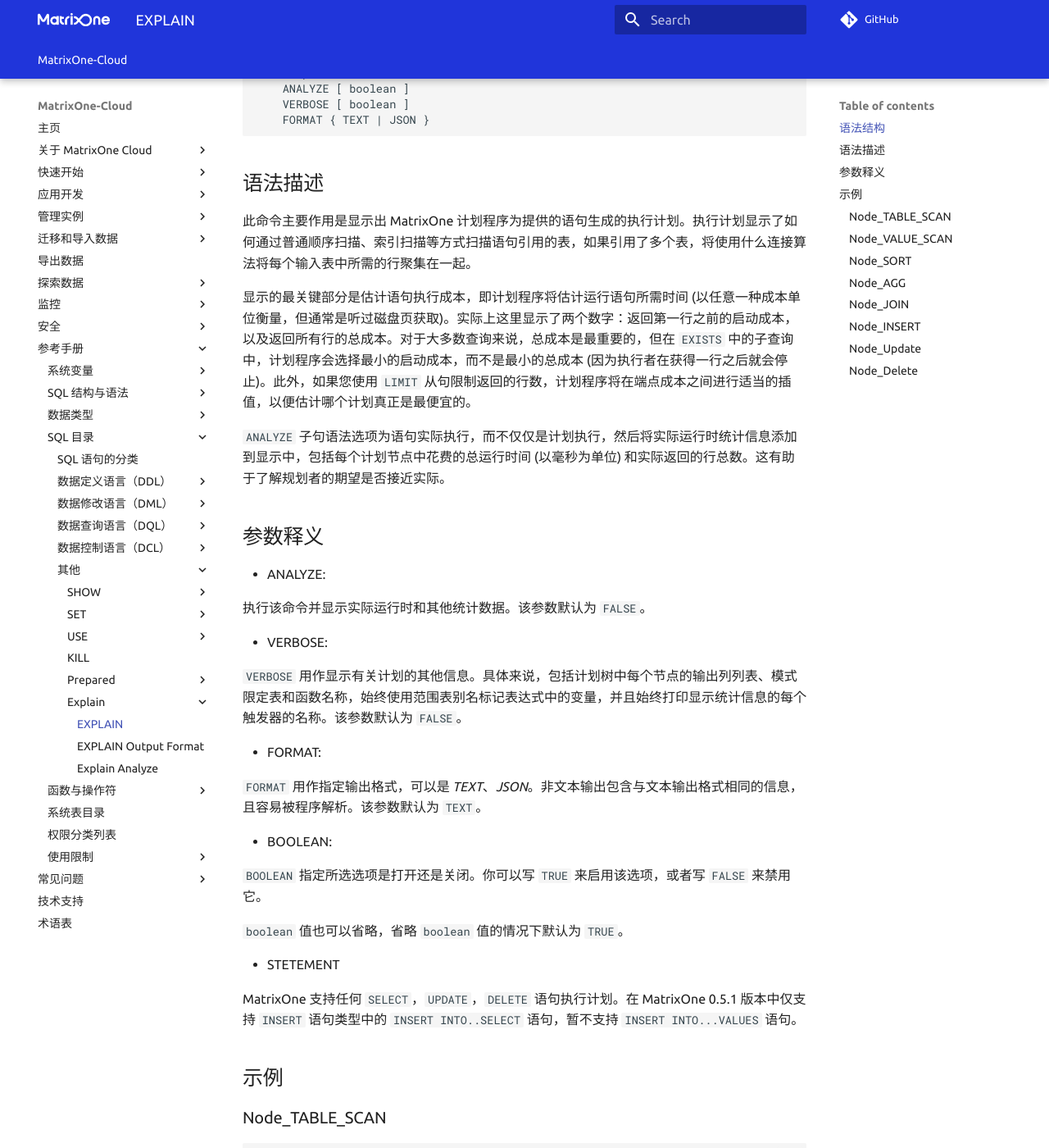
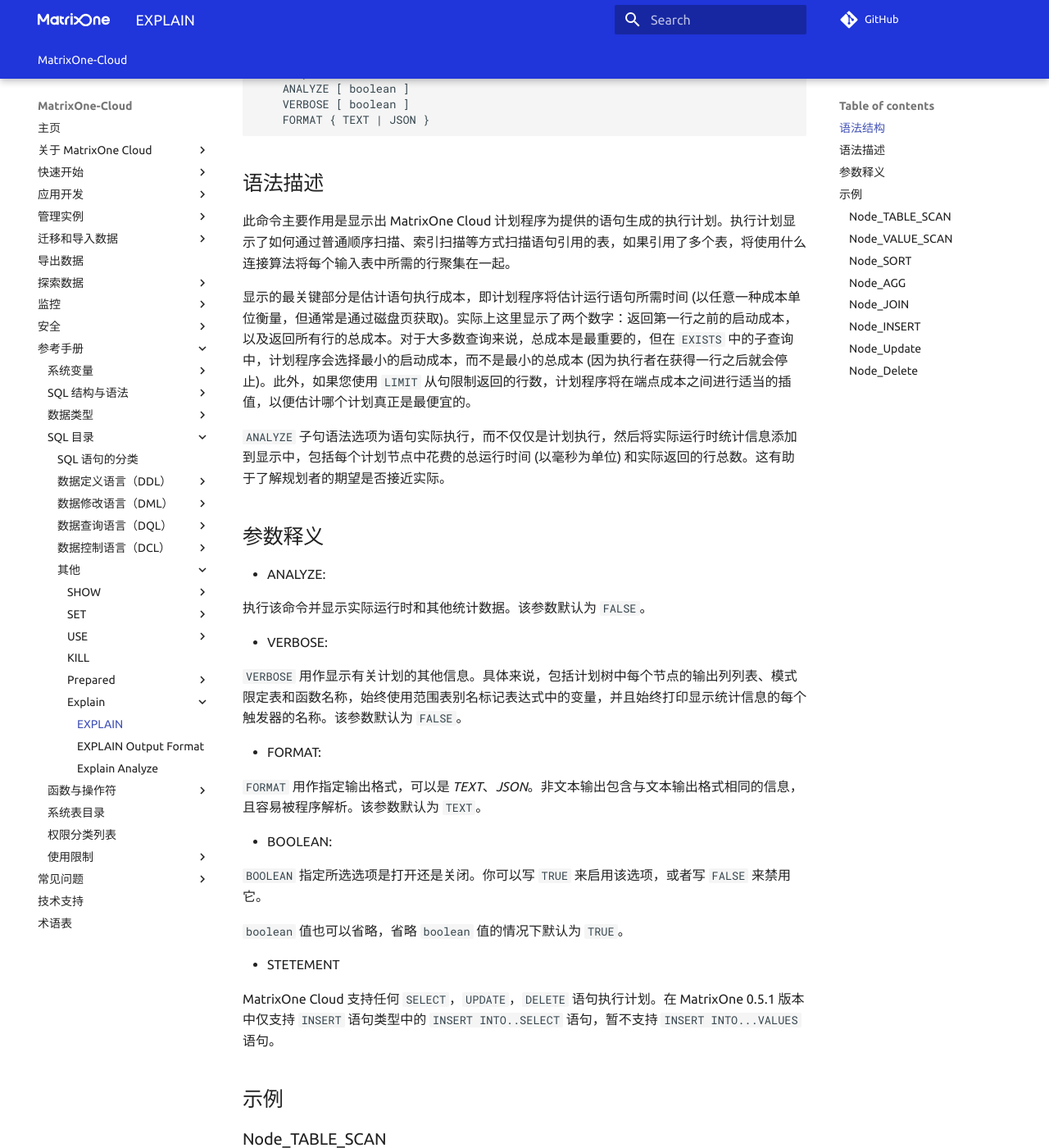
Before and after one commit to yangj1211/moc-docs, an MkDocs documentation site: the page built from docs/MatrixOne-Cloud/Reference/SQL-Reference/Other/Explain/explain.md, in a window 1280 px wide and 1400 px high, scrolled down 313 px. Shown: the whole window at 82% size. Built offline with MkDocs 1.6.1 and Material for MkDocs 9.7.7, drawn with Linux system fonts in a browser that asks for light colours; comment, search, counter and statistics services are not loaded; the version menu is left out.

Commit message:
Update explain.md
Signed-off-by: xuanyiLee <89380523+xuanyiLee@users.noreply.github.com>

```diff
--- a/docs/MatrixOne-Cloud/Reference/SQL-Reference/Other/Explain/explain.md
+++ b/docs/MatrixOne-Cloud/Reference/SQL-Reference/Other/Explain/explain.md
@@ -15,9 +15,9 @@
 
 ## 语法描述
 
-此命令主要作用是显示出 MatrixOne 计划程序为提供的语句生成的执行计划。执行计划显示了如何通过普通顺序扫描、索引扫描等方式扫描语句引用的表，如果引用了多个表，将使用什么连接算法将每个输入表中所需的行聚集在一起。
+此命令主要作用是显示出 MatrixOne Cloud 计划程序为提供的语句生成的执行计划。执行计划显示了如何通过普通顺序扫描、索引扫描等方式扫描语句引用的表，如果引用了多个表，将使用什么连接算法将每个输入表中所需的行聚集在一起。
 
-显示的最关键部分是估计语句执行成本，即计划程序将估计运行语句所需时间 (以任意一种成本单位衡量，但通常是听过磁盘页获取)。实际上这里显示了两个数字：返回第一行之前的启动成本，以及返回所有行的总成本。对于大多数查询来说，总成本是最重要的，但在 `EXISTS` 中的子查询中，计划程序会选择最小的启动成本，而不是最小的总成本 (因为执行者在获得一行之后就会停止)。此外，如果您使用 `LIMIT` 从句限制返回的行数，计划程序将在端点成本之间进行适当的插值，以便估计哪个计划真正是最便宜的。
+显示的最关键部分是估计语句执行成本，即计划程序将估计运行语句所需时间 (以任意一种成本单位衡量，但通常是通过磁盘页获取)。实际上这里显示了两个数字：返回第一行之前的启动成本，以及返回所有行的总成本。对于大多数查询来说，总成本是最重要的，但在 `EXISTS` 中的子查询中，计划程序会选择最小的启动成本，而不是最小的总成本 (因为执行者在获得一行之后就会停止)。此外，如果您使用 `LIMIT` 从句限制返回的行数，计划程序将在端点成本之间进行适当的插值，以便估计哪个计划真正是最便宜的。
 
 `ANALYZE` 子句语法选项为语句实际执行，而不仅仅是计划执行，然后将实际运行时统计信息添加到显示中，包括每个计划节点中花费的总运行时间 (以毫秒为单位) 和实际返回的行总数。这有助于了解规划者的期望是否接近实际。
 
@@ -43,7 +43,7 @@
 
 * STETEMENT
 
-MatrixOne 支持任何 `SELECT`，`UPDATE`，`DELETE` 语句执行计划。在 MatrixOne 0.5.1 版本中仅支持 `INSERT` 语句类型中的 `INSERT INTO..SELECT` 语句，暂不支持 `INSERT INTO...VALUES` 语句。
+MatrixOne Cloud 支持任何 `SELECT`，`UPDATE`，`DELETE` 语句执行计划。在 MatrixOne 0.5.1 版本中仅支持 `INSERT` 语句类型中的 `INSERT INTO..SELECT` 语句，暂不支持 `INSERT INTO...VALUES` 语句。
 
 ## 示例
 
```
